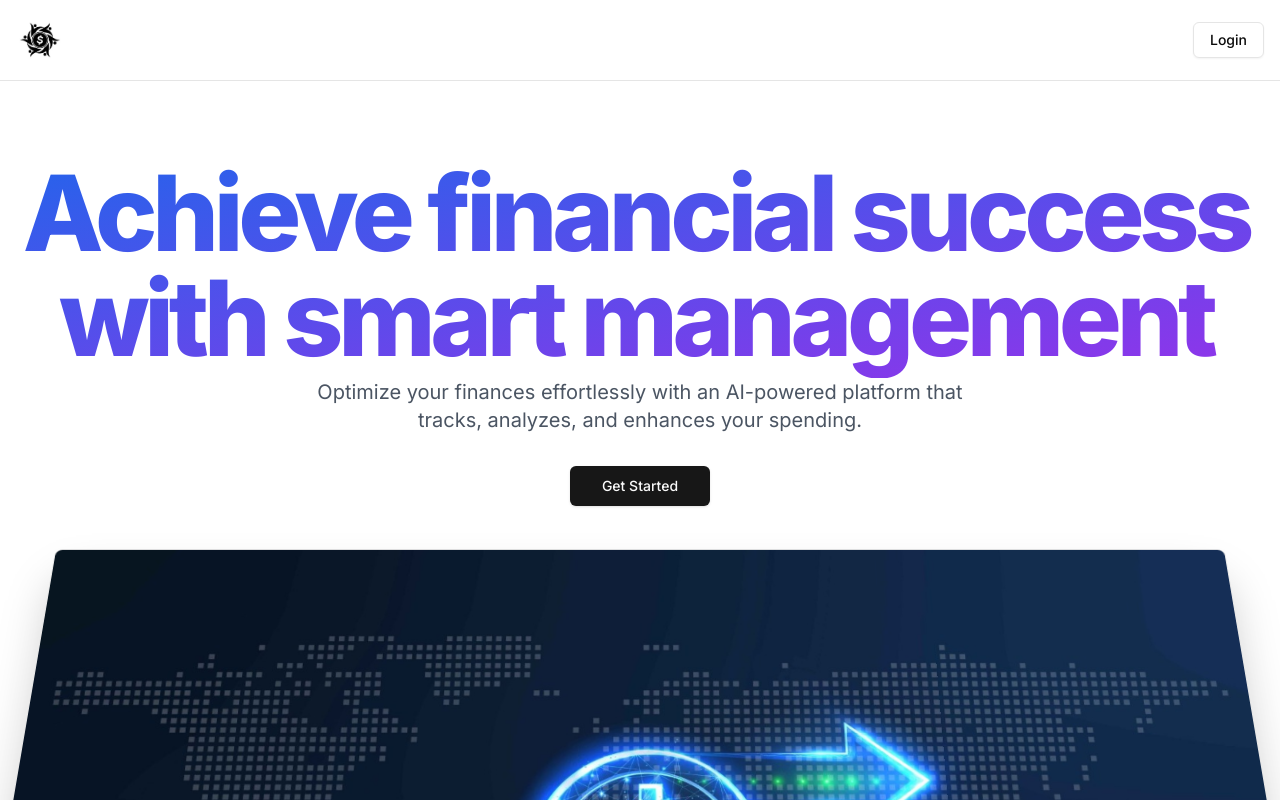
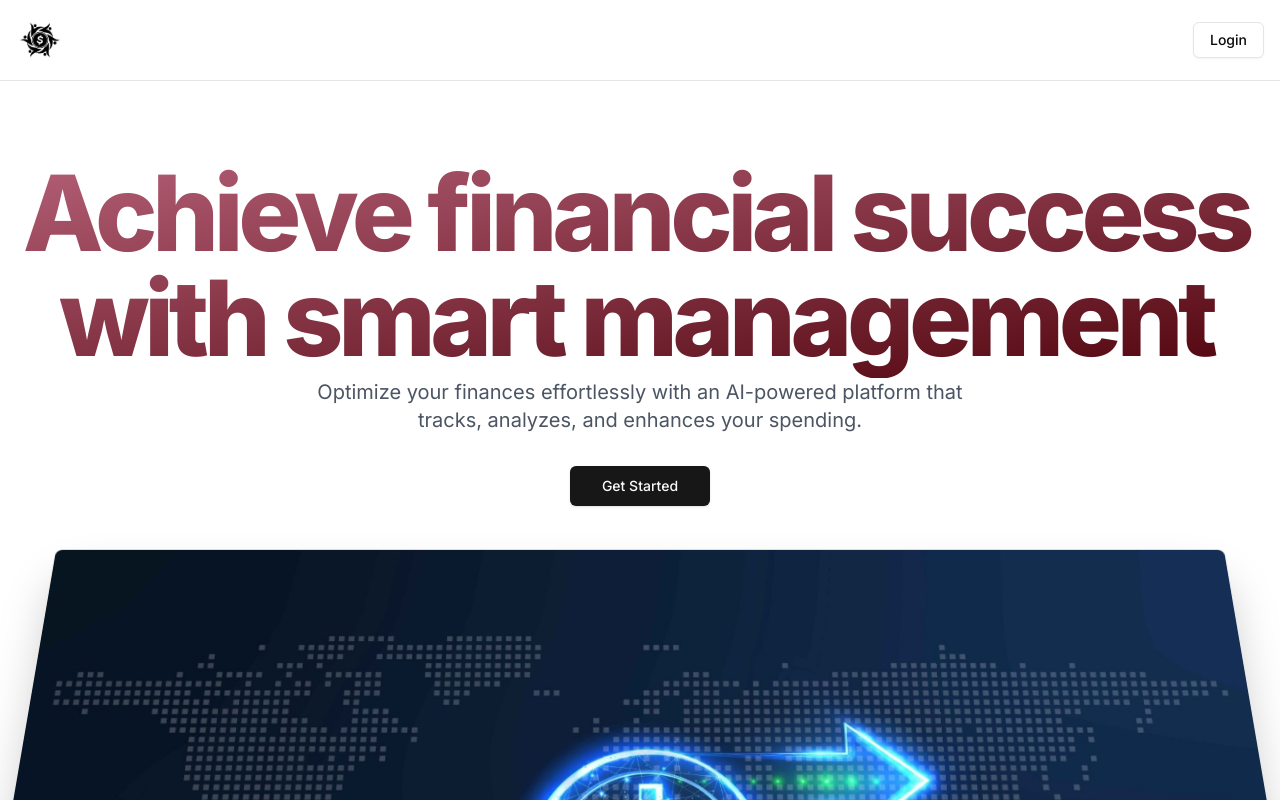
Before and after one commit to pramithap08/Finance-Management-Platform, a Next.js app: page / in a window 1280 px wide. Shown: the top 800 px of the page. Built offline with nearby package versions, Linux system fonts and the light colour scheme; no server answers.

Commit message:
Final for deployment

```diff
--- a/app/globals.css
+++ b/app/globals.css
@@ -73,7 +73,7 @@ body {
 
 @layer utilities{
   .gradient{
-    @apply bg-gradient-to-br from-blue-600 to-purple-600;
+    @apply bg-gradient-to-br from-[#b45f77] to-[#4f030b];
   }
 
   .gradient-title{
--- a/app/layout.js
+++ b/app/layout.js
@@ -23,7 +23,7 @@ export default function RootLayout({ children }) {
         <Toaster richColors/>
         <footer className="bg-blue-50 py-12">
           <div className="container mx-auto px-4 text-center text-gray-600">
-            <p>Made with 💗 by Batch 17</p>
+            <p>Made by Batch 17</p>
           </div>
         </footer>
       </body>
```
